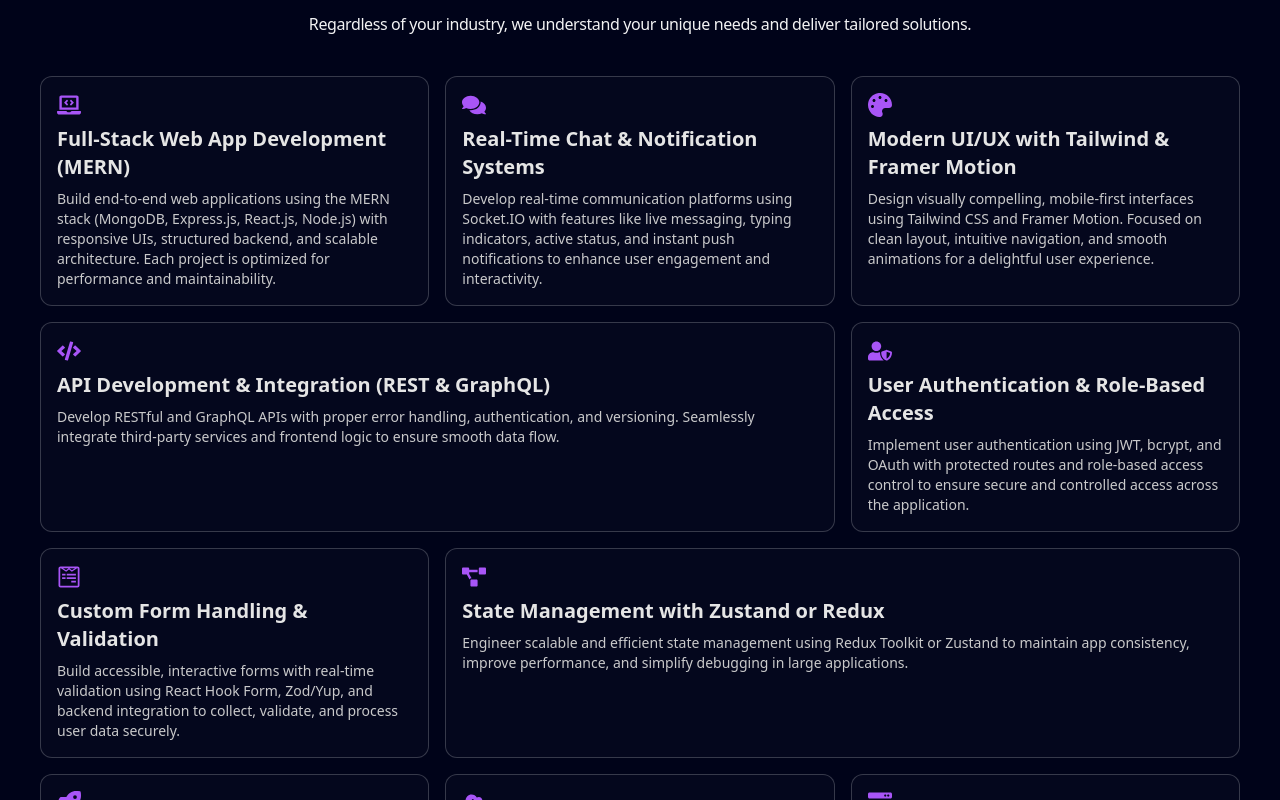
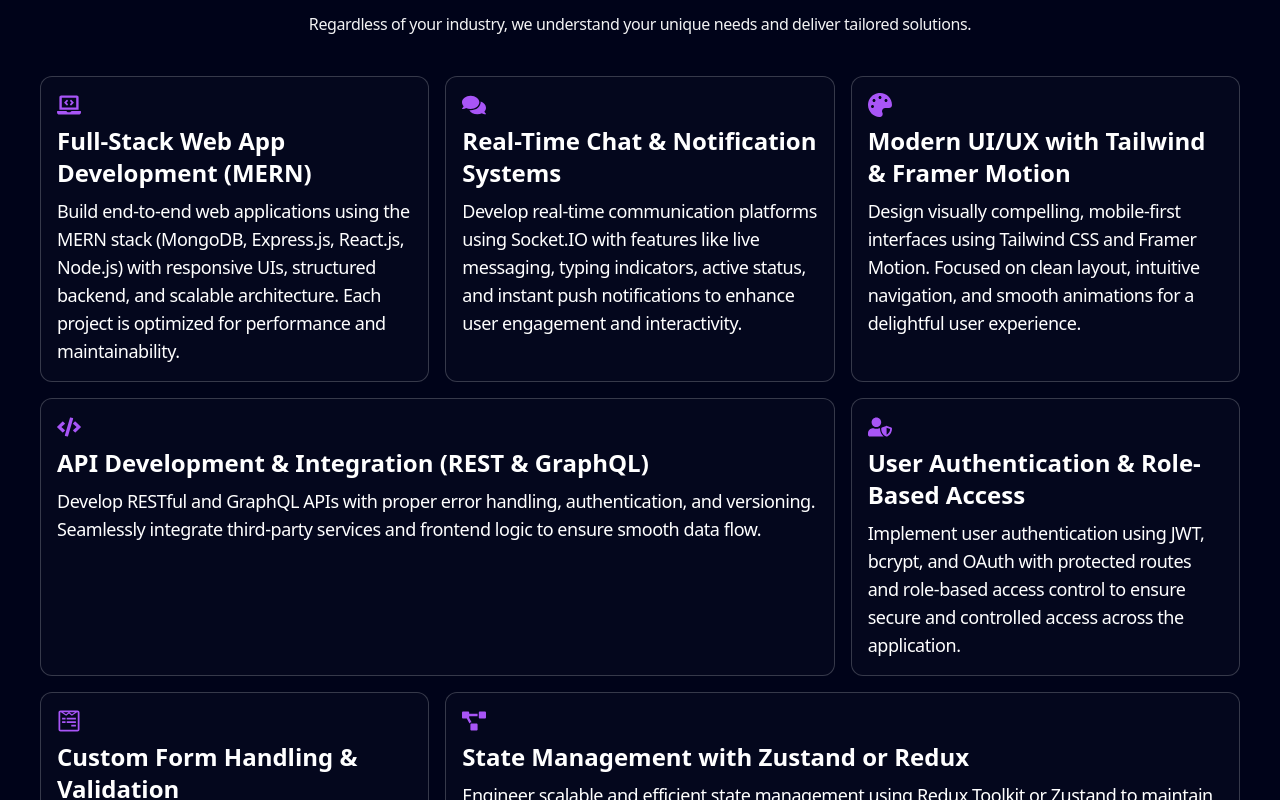
Before and after one commit to Ranjeet-vishwakarma-8081/RanjeetTechSolutions, a React (Vite) app: page / in a window 1280 px wide. Shown: the part 900-1700 px from the top of the page. Built offline with nearby package versions, Linux system fonts and the light colour scheme.

Commit message:
Adjusted the title and description text

```diff
--- a/src/components/ui/BentoGrid.jsx
+++ b/src/components/ui/BentoGrid.jsx
@@ -28,10 +28,10 @@ export const BentoGridItem = ({ className, title, description, icon }) => {
     >
       <div className="transition duration-200 group-hover/bento:translate-x-2">
         {icon}
-        <div className="my-2 font-bold leading-tight dark:text-neutral-200 md:text-lg xl:text-xl">
+        <div className="my-2 font-bold text-white md:text-xl lg:text-2xl">
           {title}
         </div>
-        <div className="text-xs font-normal md:text-sm dark:text-neutral-300 opacity-95 ">
+        <div className="text-sm font-light tracking-tight text-white lg:text-lg lg:font-normal">
           {description}
         </div>
       </div>
```
